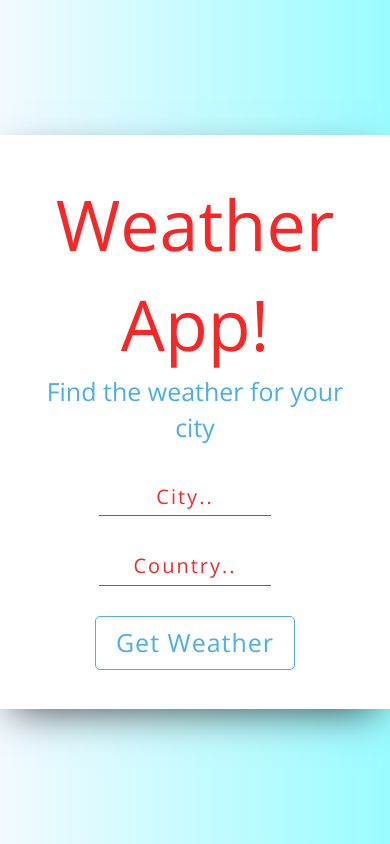
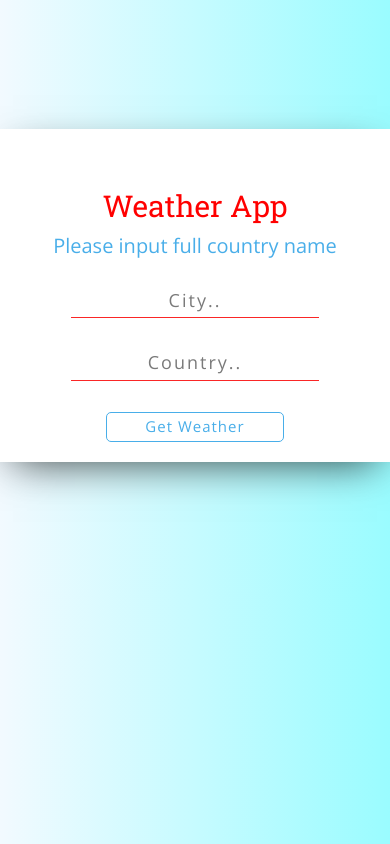
Before and after one commit to cesarcast1llo/weather-app, a React (Create React App) app: page / in a window 390 px wide. Built offline with nearby package versions, Linux system fonts and the light colour scheme; the HTML template or start-up script is replaced by a standard one.

Commit message:
styling finished, mobile / desktop / responsive ready

```diff
--- a/public/index.html
+++ b/public/index.html
@@ -3,13 +3,16 @@
   <head>
     <meta charset="utf-8" />
     <link rel="shortcut icon" href="https://emojipedia-us.s3.dualstack.us-west-1.amazonaws.com/thumbs/160/apple/25/black-sun-with-rays_2600.png" />
-    <meta name="viewport" content="width=device-width, initial-scale=1" />
     <meta name="theme-color" content="#000000" />
+    <meta name="viewport" content="width=device-width, initial-scale=1, shrink-to-fit=no">
+
     <!--
       manifest.json provides metadata used when your web app is installed on a
       user's mobile device or desktop. See https://developers.google.com/web/fundamentals/web-app-manifest/
     -->
     <link rel="manifest" href="%PUBLIC_URL%/manifest.json" />
+    <link rel="stylesheet" href="https://stackpath.bootstrapcdn.com/bootstrap/4.3.1/css/bootstrap.min.css" integrity="sha384-ggOyR0iXCbMQv3Xipma34MD+dH/1fQ784/j6cY/iJTQUOhcWr7x9JvoRxT2MZw1T" crossorigin="anonymous">
+
     <!--
       Notice the use of %PUBLIC_URL% in the tags above.
       It will be replaced with the URL of the `public` folder during the build.
--- a/src/App.js
+++ b/src/App.js
@@ -27,7 +27,7 @@ class App extends React.Component {
     const api_call = await fetch(`https://api.openweathermap.org/data/2.5/weather?q=${city},${country}&appid=${Api_Key}`);
     const response = await api_call.json();
     console.log(response);
-    if(response.message != 'city not found'){
+    if(response.message !== 'city not found'){
       this.setState({
         temperature: response.main.temp,
         city: response.name,
@@ -38,7 +38,7 @@ class App extends React.Component {
       })
     } else{
       this.setState({
-        error: <marquee behavior="slide" scrollamount="40" direction="top">Input an actual city and country! 🙄🙄</marquee>
+        error: <marquee behavior="slide" scrollamount="40" direction="top">Input an actual city and country! 🙄</marquee>
       })
     }
   }
@@ -46,15 +46,17 @@ class App extends React.Component {
   render() {
 
     return (
-
-        <div className="wrapper">
-          <div className="main">
-            <div className="container">
+      <div className="container main">
         <div className="row">
-                <div className="col-12 title-container">
+          <div className="col-1"></div>
+          <div className="col-10 title-container">
             <Form loadWeather={this.getWeather} />
           </div>
-                <div className="col-12 response-container">
+          <div className="col-1"></div>
+        </div>
+        <div className="row">
+          <div className="col-1"></div>
+          <div className="col-10 response-container">
             <Weather
               temperature={this.state.temperature}
               city={this.state.city}
@@ -64,12 +66,9 @@ class App extends React.Component {
               error={this.state.error}
             />
           </div>
+          <div className="col-1"></div>
         </div>
         </div>
-          </div>
-        </div>
-
-
     )
   }
 }
--- a/src/components/Form.js
+++ b/src/components/Form.js
@@ -4,16 +4,18 @@ import React from 'react';
 class Form extends React.Component{
   render(){
   return(
-    <div class="col-12 titles">
-      <span class="weather_app">Weather App!</span>
-      Find the weather for your city
-      <form onSubmit = {this.props.loadWeather}>
-        <input type="text" name="city" placeholder="City.."/>
-        <br/>
-        <input type="text" name="country" placeholder="Country.."/>
-        <br/>
-        <button>Get Weather</button>
-      </form>
+    <div className="container title-container">
+      <div className="row">
+        <div className="col-12 titles">
+          <h2>Weather App</h2>
+          Please input full country name
+          <form onSubmit = {this.props.loadWeather}>
+            <input type="text" name="city" placeholder="City.."/>
+            <input type="text" name="country" placeholder="Country.."/>
+            <button>Get Weather</button>
+          </form>
+        </div>
+      </div>
     </div>
     )
   }
--- a/src/components/Weather.js
+++ b/src/components/Weather.js
@@ -2,14 +2,16 @@ import React from 'react';
 
 const Weather = (props) => {
   return(
-    <div class="col-12 output_weather">
-
-        {props.country && props.city && <p>Location: {props.city}, {props.country}</p>}
-        {props.temperature && <p>Temperature: {(props.temperature * 9 / 5 - 459.67).toFixed(1)} F˚</p> }
-        {props.humidity && <p>Humidity: {props.humidity}%</p>}
-        {props.description && <p>Conditions:  {props.description}</p>}
-        {props.error && <p>{props.error}</p>}
-
+    <div className="container">
+      <div className="row">
+        <div className="col-12 output_weather">
+          {props.country && props.city && <p>Location: {props.city}, {props.country}</p>}
+          {props.temperature && <p>Temperature: {(props.temperature * 9 / 5 - 459.67).toFixed(1)} F˚</p> }
+          {props.humidity && <p>Humidity: {props.humidity}%</p>}
+          {props.description && <p>Conditions:  {props.description}</p>}
+          {props.error && <p>{props.error}</p>}
+        </div>
+      </div>
     </div>
   )
 }
--- a/src/index.css
+++ b/src/index.css
@@ -7,92 +7,87 @@
 body {
   font-family: "Open Sans", serif;
   margin: 0;
+  background: linear-gradient(to right, #f2faff, #9afcff);
+  display: flex;
+  justify-content: center;
+  align-items: center;
+  min-height: 70vh;
+}
+
+h2 {
+  color: red;
+  font-family: "Roboto Slab", serif;
 }
 
 marquee {
   text-align: center;
-}
-
-input {
-  background-color: red;
-}
-
-.wrapper {
-  background: linear-gradient(to right, #f2faff, #9afcff);
-  height: 100vh;
-  display: flex;
-  justify-content: center;
-  align-items: center;
+  white-space: normal;
 }
 
 .main {
   background: #fff;
   box-shadow: 0px 13px 40px -13px rgba(0,0,0,0.75);
-  width: 600px;
-  margin: 0 auto;
 }
 
 .title-container {
-  margin: 0 auto;
-  padding: 10% 10% 0;
+  padding: 20px 0 0;
   text-align: center;
-}
-.weather_app{
-  font-size: 70px;
-  display: block;
-  margin-left: auto;
-  margin-right: auto;
-  color: #fa2626;
 }
 
 .titles {
-  font-size: 25px;
+  font-size: 20px;
   display: block;
-  margin-left: auto;
-  margin-right: auto;
   color: #49aee9;
+  margin: 0 auto;
+  padding: 0;
 }
 
 form {
-  padding: 10% 0 0;
+  padding: 25px 0 0;
+  margin: 0 auto;
 }
 
 input[type="text"] {
   text-align: center;
-  background-color: white !important;
+  background-color: white;
   border: 0;
   border-bottom: solid 1px #fa2626;
-  width: 55%;
+  width: 75%;
   padding-bottom: 4px;
-  color: #49aee9 !important;
+  color: #49aee9;
   letter-spacing: 2px;
   margin-bottom: 30px;
-  margin-right: 20px;
-  font-size: 20px;
+  font-size: 18px;
   outline: none;
   -webkit-transition: width 0.2s ease-in-out;
   transition: width 0.2s ease-in-out;
 }
 
 input[type=text]:focus {
-  width: 80%;
-  background-color: white !important;
-  color: #49aee9 !important;
+  width: 90%;
+  background-color: white;
+  color: #49aee9;
+}
+
+input:-webkit-autofill {
+  -webkit-box-shadow:0 0 0 50px white inset;
+  -webkit-text-fill-color: #49aee9;
 }
 
 ::placeholder {
-  color: #fa2626;
+  color: rgb(122, 122, 122);
   opacity: 1; /* Firefox */
+  font-size: 18px;
 }
 
 button {
-  border: 0;
-  padding: 8px 20px;
+  width: 50%;
+  padding: 3px 20px;
   border-radius: 5px;
   letter-spacing: 1px;
-  font-size: 25px;
+  font-size: 15px;
   cursor: pointer;
-  background-color: #fff;
+  background-color: white;
   color: #49aee9;
   border: 1px solid #49aee9;
   -webkit-transition-duration: 0.2s;
@@ -102,13 +97,8 @@ button {
 
 button:hover {
   background-color: #49aee9;
-  color: #fff;
+  color: white;
   border: 1px solid #49aee9;
-  padding: 8px 20px;
-  border-radius: 5px;
-  letter-spacing: 1px;
-  font-size: 25px;
-  cursor: pointer;
 }
 
 button:active {
@@ -128,19 +118,31 @@ button:active {
 }
 
 .response-container {
-  padding: 5% 0;
-}
-
-.response_weather {
-  margin: 0 auto;
-  padding: 10% 10% 0;
+  padding: 20px 0 0;
 }
 
 .output_weather {
-  margin: 0 auto;
-  width: 70%;
-  color: #fa2626;
-  font-size: 20px;
+  font-size: 16px;
   text-align: center;
+  padding: 0;
+}
 
+@media (min-width: 768px) {
+  .main {
+    width: 600px;
+  }
 }
+
+@media (max-width: 768px) {
+  input[type="text"] {
+    width: 70%;
+  }
+
+  input[type=text]:focus {
+    width: 90%;
+  }
+
+  button {
+    width: 50%;
+  }
+ }
```
Lines whose indentation alone changed are shown as unchanged.
